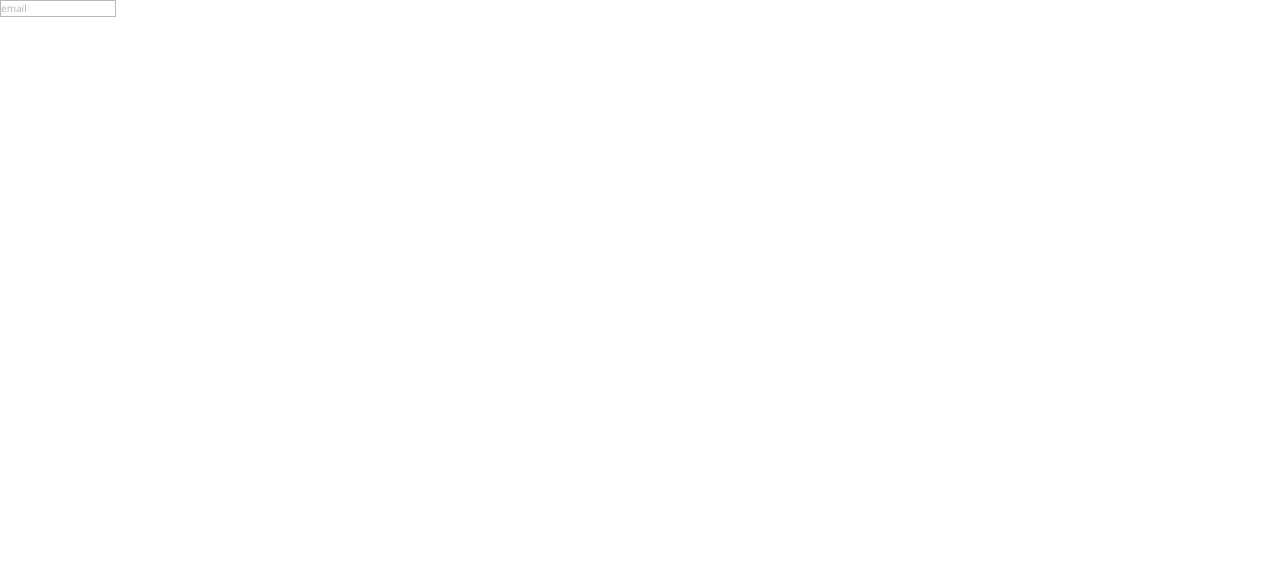
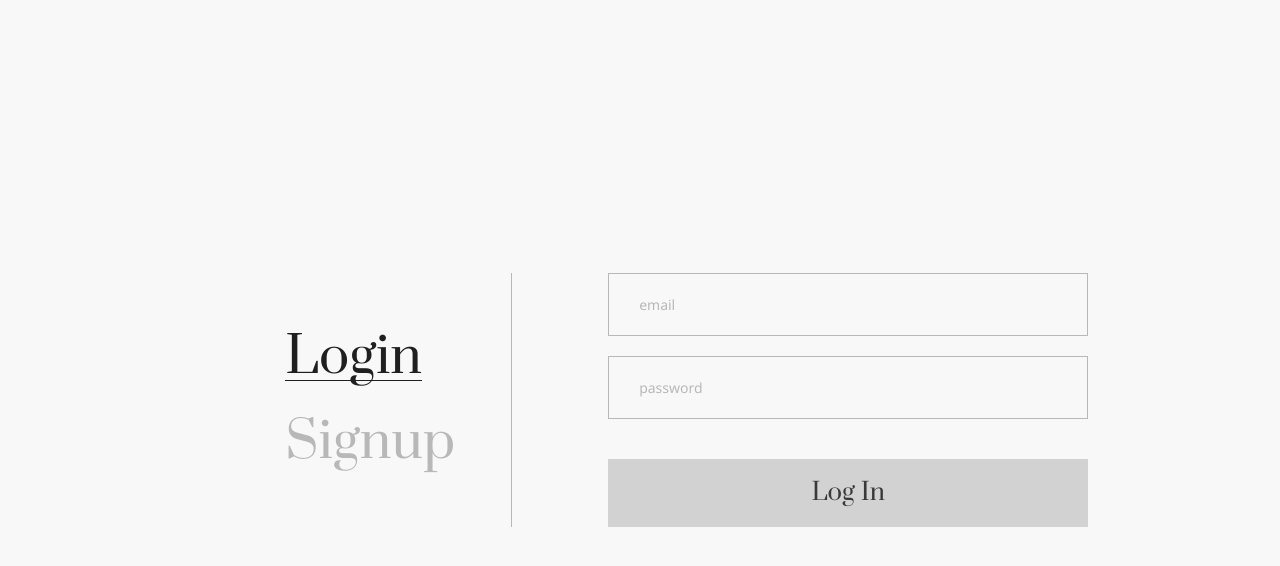
Before and after one commit to yonaisgood/MOMOO-React, a React (Vite) app: page /login in a window 1280 px wide. Shown: the top 566 px of the page. Built offline with nearby package versions, Linux system fonts and the light colour scheme.

Commit message:
:art: Design: 로그인/회원가입 PC UI 완료(#6)

```diff
--- a/src/App.tsx
+++ b/src/App.tsx
@@ -1,6 +1,7 @@
 import GlobalStyle from './GlobalStyle';
 import { BrowserRouter, Routes, Route } from 'react-router-dom';
 import Login from './pages/Login';
+import Signup from './pages/Signup';
 
 function App() {
   return (
@@ -9,6 +10,7 @@ function App() {
       <BrowserRouter>
         <Routes>
           <Route path='/login' element={<Login />}></Route>
+          <Route path='/signup' element={<Signup />}></Route>
         </Routes>
       </BrowserRouter>
     </>
--- a/src/GlobalStyle.tsx
+++ b/src/GlobalStyle.tsx
@@ -54,6 +54,7 @@ const GlobalStyle = createGlobalStyle`
     /* font-family: var(--serif); */
 
     font-size: 10px;
+    --title-xl: 5rem;
     --title-l: 3.2rem;
     --title-m: 2.4rem;
     --title-s: 2rem;
--- /dev/null
+++ b/src/components/StyledAuth.ts
@@ -0,0 +1,83 @@
+import styled from 'styled-components';
+
+const StyledAuth = styled.main`
+  padding-left: 256px; // 네비
+  padding-right: calc((100% - 256px - 48px) / 12 * 2); // 임시
+  min-height: 100vh;
+  display: flex;
+  justify-content: center;
+  align-items: center;
+  margin: auto;
+
+  article {
+    padding-right: 56px;
+    font-family: var(--serif);
+    font-size: var(--title-xl);
+
+    h2 + a,
+    a + h2 {
+      margin-top: 10px;
+    }
+
+    h2 {
+      display: inline-block;
+      color: var(--gray-900);
+    }
+
+    a {
+      display: block;
+      color: var(--gray-300);
+    }
+
+    h2::after {
+      content: '';
+      display: block;
+      margin-top: -15px;
+      width: 100%;
+      height: 1px;
+      background: var(--gray-900);
+    }
+  }
+
+  form {
+    border-left: 1.5px solid var(--gray-300);
+    box-sizing: content-box;
+    padding-left: 96px;
+    width: 100%;
+    max-width: 480px;
+
+    input + label + input {
+      margin-top: 20px;
+    }
+
+    input {
+      padding: 20px 30px;
+      font-size: var(--text-m);
+    }
+
+    button {
+      margin-top: 40px;
+    }
+
+    .profile {
+      display: block;
+      width: 171px;
+      margin: auto;
+
+      img:first-child {
+        aspect-ratio: 1/1;
+        object-fit: contain;
+      }
+
+      img:last-child {
+        margin-top: -45px;
+        margin-left: auto;
+        width: 45px;
+        aspect-ratio: 1/1;
+        object-fit: contain;
+      }
+    }
+  }
+`;
+
+export default StyledAuth;
--- a/src/components/common/StyledInput.tsx
+++ b/src/components/StyledInput.ts
@@ -1,6 +1,8 @@
 import styled from 'styled-components';
 
 const StyledInput = styled.input`
+  display: block;
+  width: 100%;
   border: 1px solid var(--gray-300);
   color: var(--gray-900);
 
--- a/src/index.css
+++ b/src/index.css
@@ -14,3 +14,7 @@
   padding: 0;
   position: absolute;
 }
+
+#root {
+  background: var(--background-color);
+}
--- a/src/pages/Login.tsx
+++ b/src/pages/Login.tsx
@@ -1,9 +1,30 @@
-import StyledInput from '../components/common/StyledInput';
+import { Link } from 'react-router-dom';
+import StyledInput from '../components/StyledInput';
+import StyledAuth from '../components/StyledAuth';
+import Button from '../components/Button';
+import { useState } from 'react';
 
 export default function Login() {
+  const [disabled, setDisabled] = useState(true);
   return (
-    <form>
-      <StyledInput placeholder='email' />
-    </form>
+    <StyledAuth>
+      <article>
+        <h2>Login</h2>
+        <Link to='/signup'>Signup</Link>
+      </article>
+      <form>
+        <label htmlFor='email-inp' className='a11y-hidden'>
+          이메일
+        </label>
+        <StyledInput id='email-inp' placeholder='email' type='email' />
+        <label htmlFor='password-inp' className='a11y-hidden'>
+          비밀번호
+        </label>
+        <StyledInput id='password-inp' placeholder='password' type='password' />
+        <Button size='l' disabled={disabled}>
+          Log In
+        </Button>
+      </form>
+    </StyledAuth>
   );
 }
--- /dev/null
+++ b/src/pages/Signup.tsx
@@ -0,0 +1,50 @@
+import { Link } from 'react-router-dom';
+import { useState } from 'react';
+import StyledInput from '../components/StyledInput';
+import StyledAuth from '../components/StyledAuth';
+import Button from '../components/Button';
+import ProfileBasicImg from '../asset/image/profile-basic-img.svg';
+import EditCircle from '../asset/icon/EditCircle.svg';
+
+export default function Signup() {
+  const [disabled, setDisabled] = useState(true);
+  return (
+    <StyledAuth>
+      <article>
+        <Link to='/login'>Login</Link>
+        <h2>Signup</h2>
+      </article>
+      <form>
+        <label htmlFor='profile-inp' className='profile'>
+          <img src={ProfileBasicImg} alt='프로필 사진' />
+          <img src={EditCircle} alt='변경하기' />
+        </label>
+        <input id='profile-inp' type='file' className='a11y-hidden' />
+
+        <label htmlFor='username-inp' className='a11y-hidden'>
+          사용자 이름
+        </label>
+        <StyledInput id='username-inp' placeholder='username' type='text' />
+        <label htmlFor='email-inp' className='a11y-hidden'>
+          이메일
+        </label>
+        <StyledInput id='email-inp' placeholder='email' type='email' />
+        <label htmlFor='password-inp' className='a11y-hidden'>
+          비밀번호
+        </label>
+        <StyledInput id='password-inp' placeholder='password' type='password' />
+        <label htmlFor='password-inp' className='a11y-hidden'>
+          비밀번호 재확인
+        </label>
+        <StyledInput
+          id='password-inp'
+          placeholder='password confirm'
+          type='password'
+        />
+        <Button size='l' disabled={disabled}>
+          Signup
+        </Button>
+      </form>
+    </StyledAuth>
+  );
+}
```
